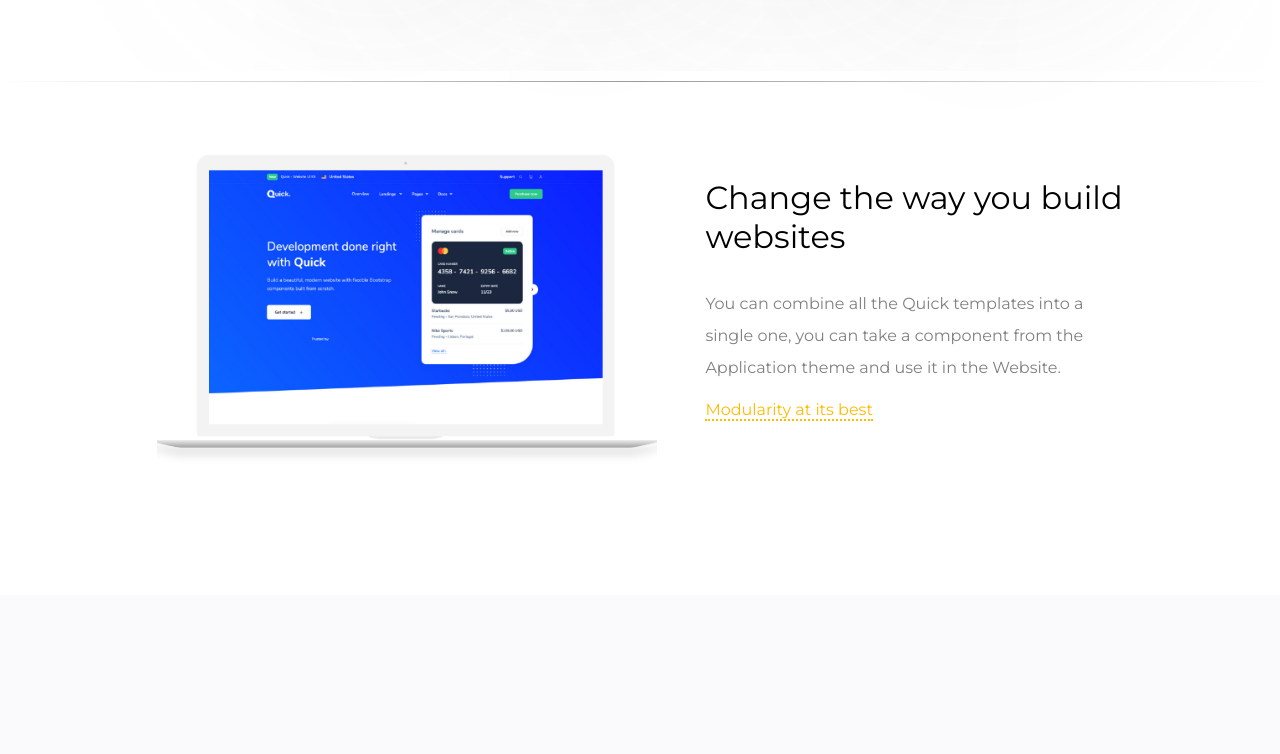
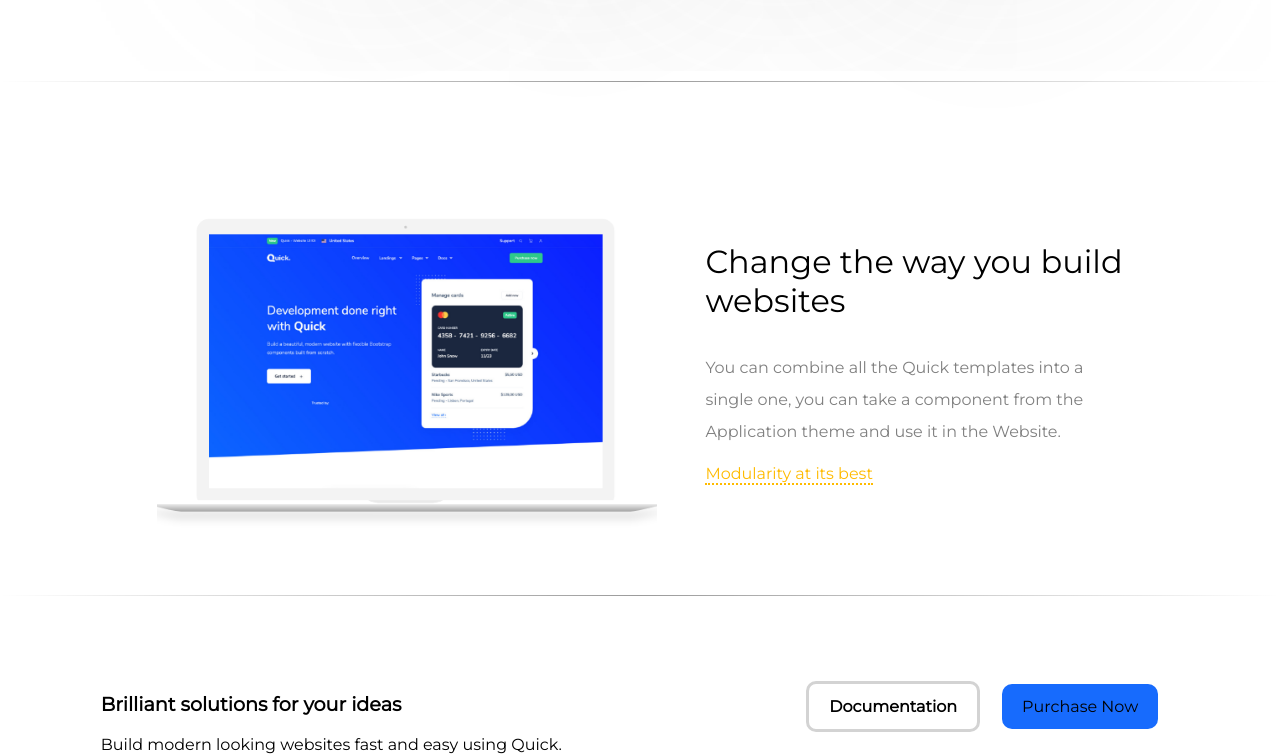
Before and after one commit to NithinSGowda/Webtech-1-Project, a PHP site: page / in a window 1280 px wide. Shown: the part 1962-2716 px from the top of the page. Before the commit the page ends 2417 px from the top, so only its background shows below. Run offline with PHP 8.4, Linux system fonts and the light colour scheme.

Commit message:
amogh entered

```diff
--- a/index.html
+++ b/index.html
@@ -12,7 +12,7 @@
 			<button  class="change" onclick="changeColor()">Change Color</button>
 			<input type="color" class="picker2" value="#000ed4">
 		<div class="a">
-			<span class="a1 et" id="et">
+			<span class="a1 et">
 				PES University
 			</span>
 			<span class="a2 et">
@@ -88,6 +88,8 @@
 		</div>
 		<div class="hrline">
 			</div>
+			<div class="hrline">
+			</div>
 
 		<div class="f">
 			<span class="f1"><img src="Images/img2.png" width="500px"></span>
@@ -99,8 +101,20 @@
 		<div class="hrline">
 		</div>
 
+		<div class="g">
+			<span class="g1"><div class="g11"><b>Brilliant solutions for your ideas</b></div>
+				<div class="g12">Build modern looking websites fast and easy using Quick.
 
+			</div></span>
 
+			<table class="g2" cellspacing="20px">
+				<tr>
+					<td class="g21"><button class=g22><b>Documentation</b></button></td>
+					<td class="g23"><button class="g24">Purchase Now</button></td>
+				</tr>
+
+			</table>
+		</div>
 
 
 
--- a/style.css
+++ b/style.css
@@ -291,3 +291,35 @@ input[type="color"]{
 	color: rgb(255, 187, 0);
 	border-bottom: 2px dotted rgb(255, 187, 0);
 }
+
+.g{
+	display:flex;
+	justify-content:center;
+}
+
+.g11{
+	font-size: 1.2em;
+	padding-bottom: 1em;
+	padding-right: 20em;
+
+}
+
+.g1{
+	padding-top:2em;
+}
+
+.g22{
+	border: solid lightgray;
+	background-color: white;
+	padding: 13px 20px;
+	font-size:1em;
+	border-radius: 10px;
+}
+
+.g24{
+	border: none;
+	background-color: #176bfd;
+	padding: 13px 20px;
+	font-size:1em;
+	border-radius: 10px
+}
```
